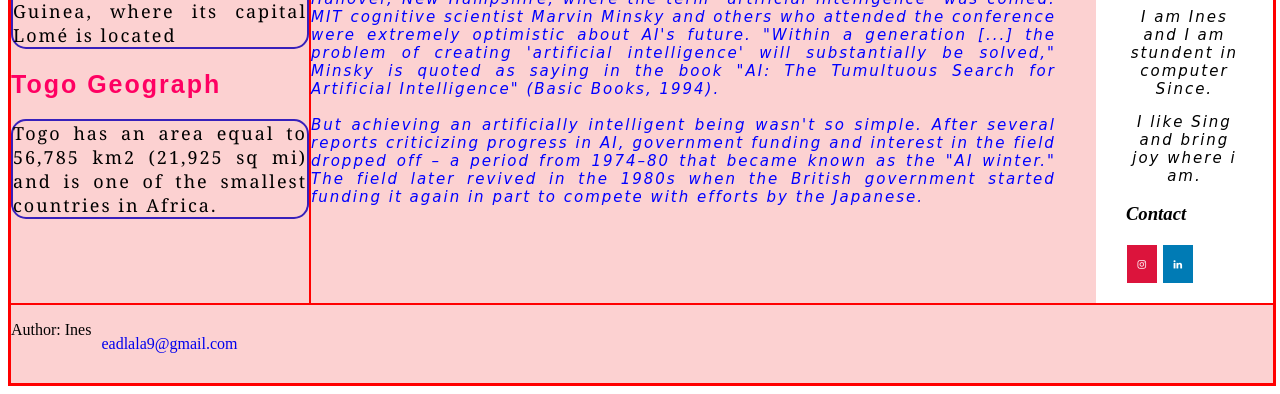
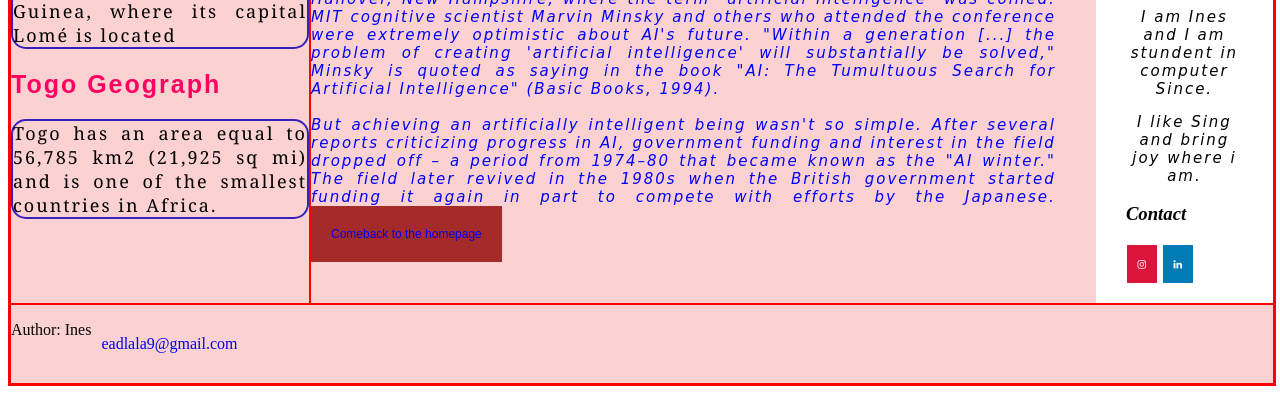
Before and after one commit to Ino54/Project1, a plain HTML site: page blog_post.html in a window 1280 px wide. Shown: the part 556-950 px from the top of the page. Drawn offline with Linux system fonts and the light colour scheme.

Commit message:
"Link to comeback on the Homepage and modify style"

```diff
--- a/Css/h2.css
+++ b/Css/h2.css
@@ -25,3 +25,7 @@ aside {
     font-style: italic;
     background-color: white;
 }
+
+img{
+    width: 90%;
+}
--- a/Css/paragraph.css
+++ b/Css/paragraph.css
@@ -26,3 +26,14 @@ article p {
     text-justify: auto;
     text-align: center;
 }
+button {
+    background-color: brown;
+    border: none;
+    padding: 7px 10px;
+    text-align: center;
+    text-decoration: none;
+    display: inline-block;
+    font-size: 12px;
+    margin: none;
+    cursor: pointer;
+  }
--- a/blog_post.html
+++ b/blog_post.html
@@ -36,11 +36,12 @@
                     <br />
                     But achieving an artificially intelligent being wasn't so simple. After several reports criticizing progress in AI, government funding and interest in the field dropped off – a period from 1974–80 that became known as
                     the "AI winter." The field later revived in the 1980s when the British government started funding it again in part to compete with efforts by the Japanese.
-                </p>
+
+                    <button type="button"> <a href="index.html"> Comeback to the homepage</a></button> </p>
 
                 <aside>
                     <figure>
-                        <img src="img/Ines.jpg" alt="Me" style="width: 90%;" />
+                        <img src="img/Ines.jpg" alt="Me"/>
                         <figcaption>Me</figcaption>
                     </figure>
                     <h1>About me!</h1>
@@ -55,6 +56,7 @@
             <div class="footer box">
                 <p>Author: Ines</p>
                 <p><a href="eadlala9@gmail.com">eadlala9@gmail.com</a></p>
+
             </div>
         </div>
     </body>
```
